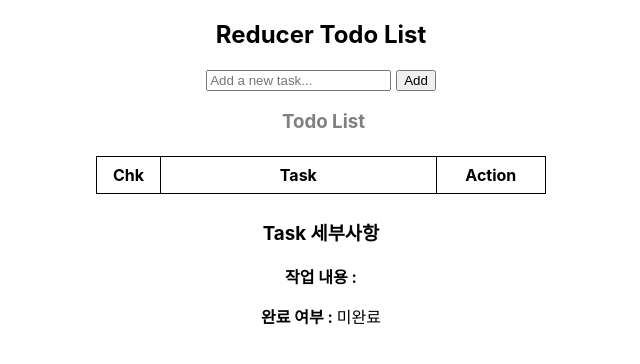
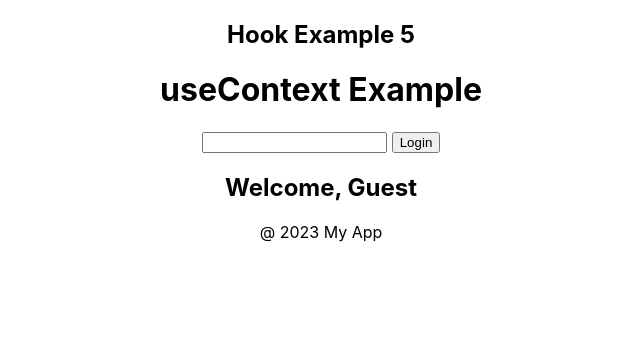
Before and after one commit to kimdaewhi/ReactSample, a React (Create React App) app in the folder 2_ReactBasic/: page / in a window 1280 px wide. Shown: the top 364 px of the page, without its empty margins (319-959 px from the left). Built offline with nearby package versions, Linux system fonts and the light colour scheme.

Commit message:
useContext 복습 및 실습예제 추가

```diff
--- a/2_ReactBasic/src/App.js
+++ b/2_ReactBasic/src/App.js
@@ -1,12 +1,11 @@
+import React from 'react';
 import './App.css';
-import HookExample4 from './components/8_Hook/HookExample4'
-import Reducer from './components/8_Hook/Reducer'
-import Reducer2 from './components/8_Hook/Reducer2'
+import HookExample5 from './components/8_Hook/HookExample5'
 
 function App() {
   return (
     <div className="App">
-      <Reducer2/>
+      <HookExample5/>
       {/* 👉 강의 목차 순서대로 정리한 내용
       <Composition/>
       <Extraction/>
@@ -25,9 +24,11 @@ function App() {
       <HookExample2/>
       <HookExample3/>
       <HookExample4/>
+      <HookExample5/>
 
       <UseReducerExam/>
       <Reducer/>
+      <Reducer2/>
 
       <WelcomeDialog/>
       <Dialog/>
@@ -46,4 +47,5 @@ function App() {
   );
 }
 
+
 export default App;
--- /dev/null
+++ b/2_ReactBasic/src/components/8_Hook/HookExample5.jsx
@@ -0,0 +1,82 @@
+import React , { useState, useEffect, createContext, useContext }from 'react'
+
+
+const AuthContext = createContext();
+
+export default function HookExample5() {
+    const [user, setUser] = useState(null);
+
+    // 사용자 로그인 함수
+    const login = (ID) => {
+        setUser({username: ID});
+    };
+
+    // 사용자 로그아웃 함수
+    const logout = () => {
+        setUser(null);
+    };
+
+    // log
+    useEffect(() => {
+        if(user) {
+            console.log(user.username);
+        }
+    }, [user]);
+
+    return (
+        <div>
+            <h2>Hook Example 5</h2>
+
+            <AuthContext.Provider value={{ user, login, logout }}>
+                <Header/>
+                <Main/>
+                <Footer/>
+            </AuthContext.Provider>
+        </div>
+    );
+}
+
+
+function Header() {
+    const auth = useContext(AuthContext);
+
+    // 1. input으로 입력된 사용자 ID를 useState를 통해서 관리
+    // 2. Login / Logout 버튼을 클릭했을 때 useContext를 이용한 공유 자원(?)을 사용함.
+    const [loginID, setLoginID] = useState("");
+    const handleInputIDChange = (event) => {
+        setLoginID(event.target.value);
+    };
+
+    return (
+        <header>
+        <h1>useContext Example</h1>
+        <input
+            type="text"
+            style={{marginRight: "5px"}}
+            onChange={handleInputIDChange}/>
+            { auth.user ? ( <button onClick={() => auth.logout()}>Logout</button>
+                ) : ( <button onClick={() => auth.login(loginID)}>Login</button>
+            )}
+        </header>
+    );
+}
+
+function Main() {
+    // useContext를 사용하여 컨텍스트의 값을 가져옴.
+    const auth = useContext(AuthContext);
+
+    return (
+        <main>
+            <h2>Welcome, {auth.user ? auth.user.username : "Guest"}</h2>
+            {auth.user && <p>You are logged in.</p>}
+        </main>
+    );
+}
+
+function Footer() {
+    return (
+        <footer>
+            <p>@ 2023 My App</p>
+        </footer>
+    );
+}
```
